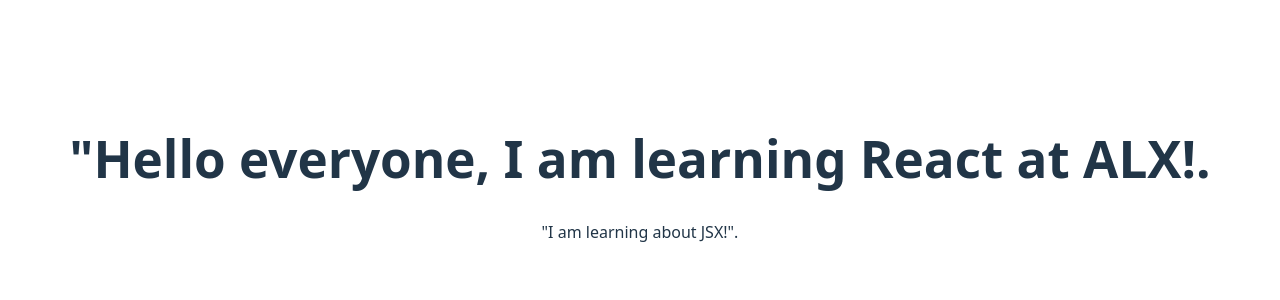
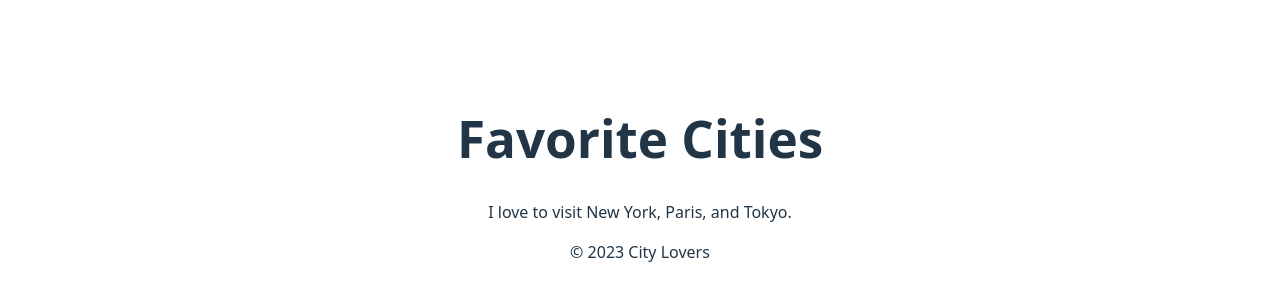
Before and after one commit to cKm-IceCold/alx-fe-reactjs, a React (Vite) app in the folder alx-react-app/: page / in a window 1280 px wide. Shown: the part 222-522 px from the top of the page. Built offline with nearby package versions, Linux system fonts and the light colour scheme.

Commit message:
My first React App with new contents on it

```diff
--- a/alx-react-app/src/App.jsx
+++ b/alx-react-app/src/App.jsx
@@ -2,14 +2,18 @@
 import reactLogo from './assets/react.svg'
 import viteLogo from '/vite.svg'
 import './App.css'
-import WelcomeMessage from './components/WelcomeMessage';
+import Header from './components/Header';
+import MainContent from './components/MainContent';
+import Footer from './components/Footer';
 
 
 function App() {
   const [count, setCount] = useState(0)
 
   return (
-    <WelcomeMessage />
+    <>
+    <Header/><MainContent /><Footer />
+    </>
   )
 }
 
--- /dev/null
+++ b/alx-react-app/src/components/Footer.jsx
@@ -0,0 +1,9 @@
+function Footer() {
+ return(
+    <footer>
+      <p>© 2023 City Lovers</p>
+    </footer>
+ );
+}
+
+export default Footer;
--- /dev/null
+++ b/alx-react-app/src/components/Header.jsx
@@ -0,0 +1,10 @@
+function Header() {
+  return (
+      <header>
+        <h1>Favorite Cities</h1>
+      </header>
+
+  );
+}
+
+export default Header;
--- /dev/null
+++ b/alx-react-app/src/components/MainContent.jsx
@@ -0,0 +1,9 @@
+function MainContent() {
+  return(
+    <main>
+  <p>I love to visit New York, Paris, and Tokyo.</p>
+</main>
+  );
+}
+
+export default MainContent;
```
